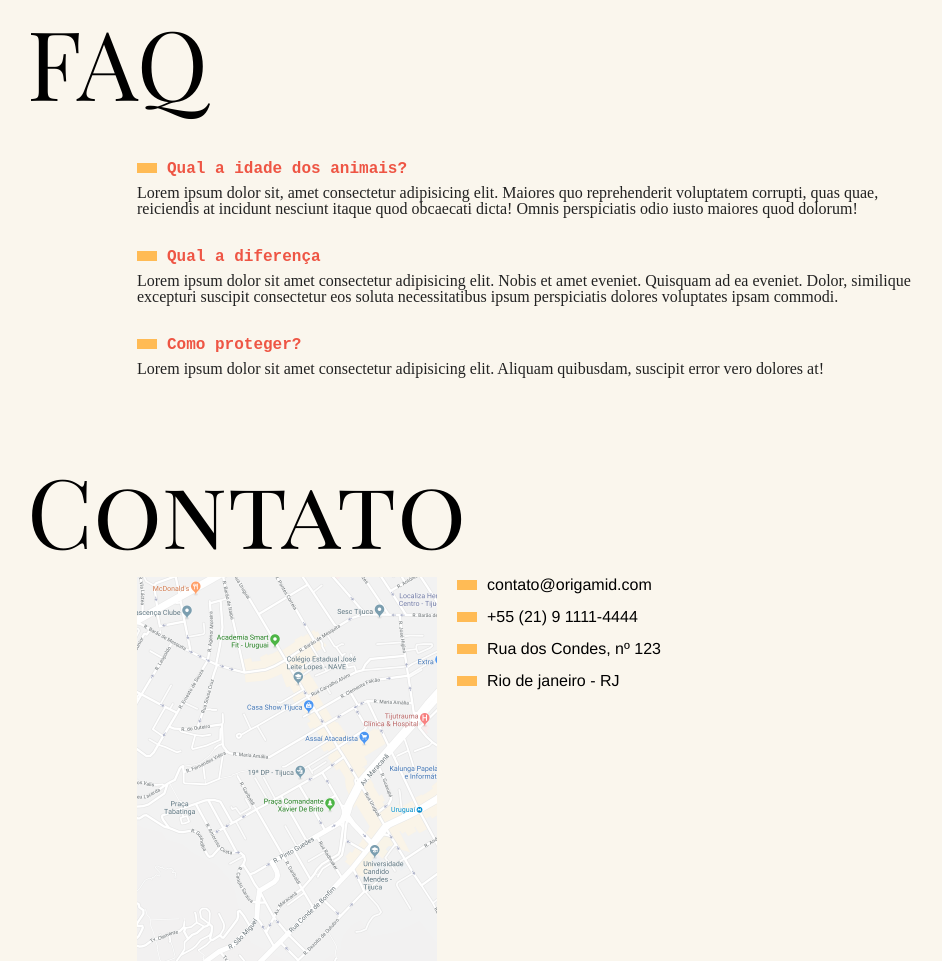
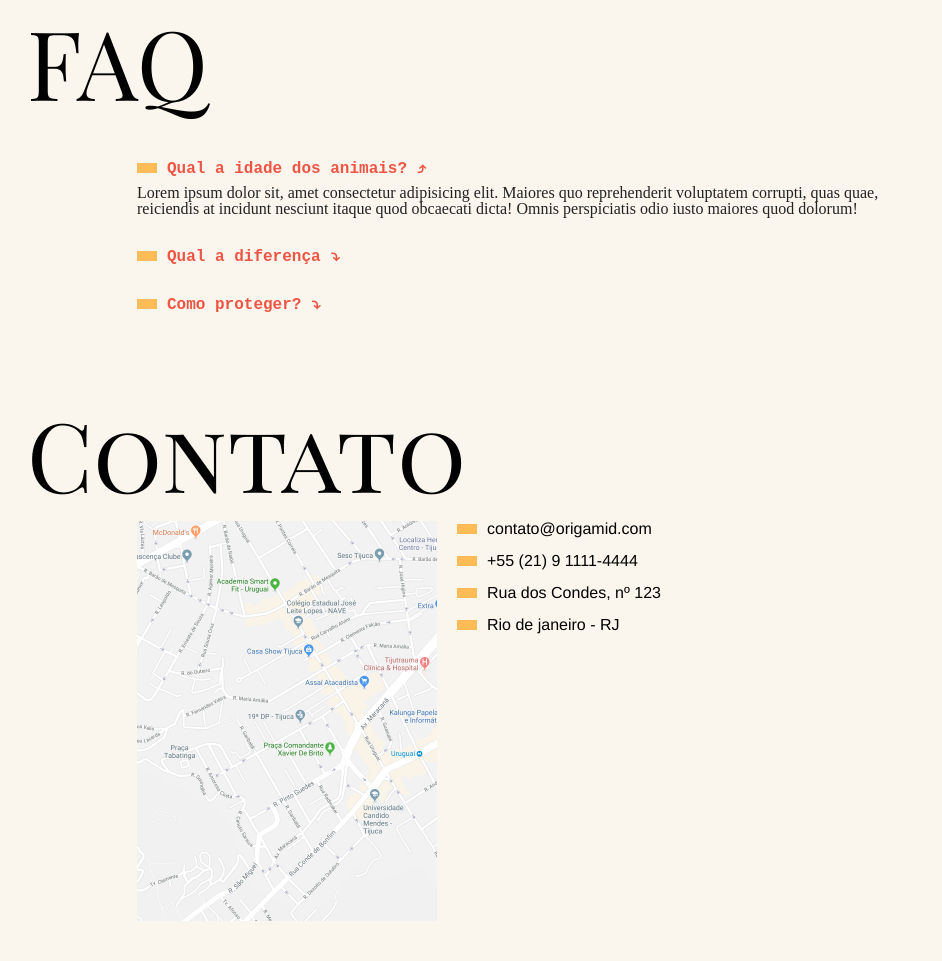
Before and after one commit to tindao02/JavaScript-Origamid, a plain HTML site: page 04-ANIMAIS-FANTASTICOS/index.html in a window 1280 px wide. Shown: the part 795-1756 px from the top of the page, without its empty margins (163-1105 px from the left). Drawn offline with Linux system fonts and the light colour scheme.

Commit message:
accordion

```diff
--- a/04-ANIMAIS-FANTASTICOS/css/style.css
+++ b/04-ANIMAIS-FANTASTICOS/css/style.css
@@ -229,3 +229,36 @@ p {
         transform: translate3d(0, 0, 0);
     }
 }
+
+.js-accordion dt {
+    cursor: pointer;
+}
+
+.js .js-accordion dd {
+    display: none;
+}
+
+.js-accordion dd.ativo {
+    display: block;
+    animation: slideDown .5s forwards;
+}
+
+.js-accordion dt::after {
+    content: '⤵';
+    margin-left: 10px;
+}
+
+.js-accordion dt.ativo::after {
+    content: '⤴';
+}
+
+@keyframes slideDown {
+    from {
+        opacity: 0;
+        max-height: 0;
+    }
+    to {
+        max-height: 200px;
+        opacity: 1;
+    }
+}
--- a/04-ANIMAIS-FANTASTICOS/index.html
+++ b/04-ANIMAIS-FANTASTICOS/index.html
@@ -144,7 +144,7 @@
 
     <section class="grid-section faq" id="faq">
         <h1 class="titulo">FAQ</h1>
-        <dl class="faq-lista">
+        <dl class="faq-lista js-accordion">
             <dt>Qual a idade dos animais?</dt>
             <dd>Lorem ipsum dolor sit, amet consectetur adipisicing elit. Maiores quo reprehenderit voluptatem corrupti, quas quae, reiciendis at incidunt nesciunt itaque quod obcaecati dicta! Omnis perspiciatis odio iusto maiores quod dolorum!</dd>
             <dt>Qual a diferença</dt>
--- a/04-ANIMAIS-FANTASTICOS/script.js
+++ b/04-ANIMAIS-FANTASTICOS/script.js
@@ -1,3 +1,4 @@
+const initTabNav = () => {
   const tabMenu     = document.querySelectorAll('.js-tabmenu li');
   const tabContent  = document.querySelectorAll('.js-tabconteudo section');
   tabContent[0].classList.add('ativo');
@@ -6,10 +7,28 @@ if(tabMenu.length && tabContent.length) {
     const activeTab = (index) => {
       tabContent.forEach(section => section.classList.remove('ativo'));
       tabContent[index].classList.add('ativo');
-    console.log(index);
     }
 
     tabMenu.forEach((itemMenu, index) => {
       itemMenu.addEventListener('click', () => activeTab(index));
     });
   }
+}
+initTabNav();
+
+
+const initAccordion = () => {
+    const accordionList = document.querySelectorAll('.js-accordion dt');
+    if(accordionList.length) {
+      accordionList[0].classList.add('ativo');
+      accordionList[0].nextElementSibling.classList.add('ativo');
+
+      function activeAccordion() {
+        this.classList.toggle('ativo');
+        this.nextElementSibling.classList.toggle('ativo');
+      }
+
+      accordionList.forEach(item => item.addEventListener('click', activeAccordion));
+    }
+}
+initAccordion();
```
Lines whose indentation alone changed are shown as unchanged.
